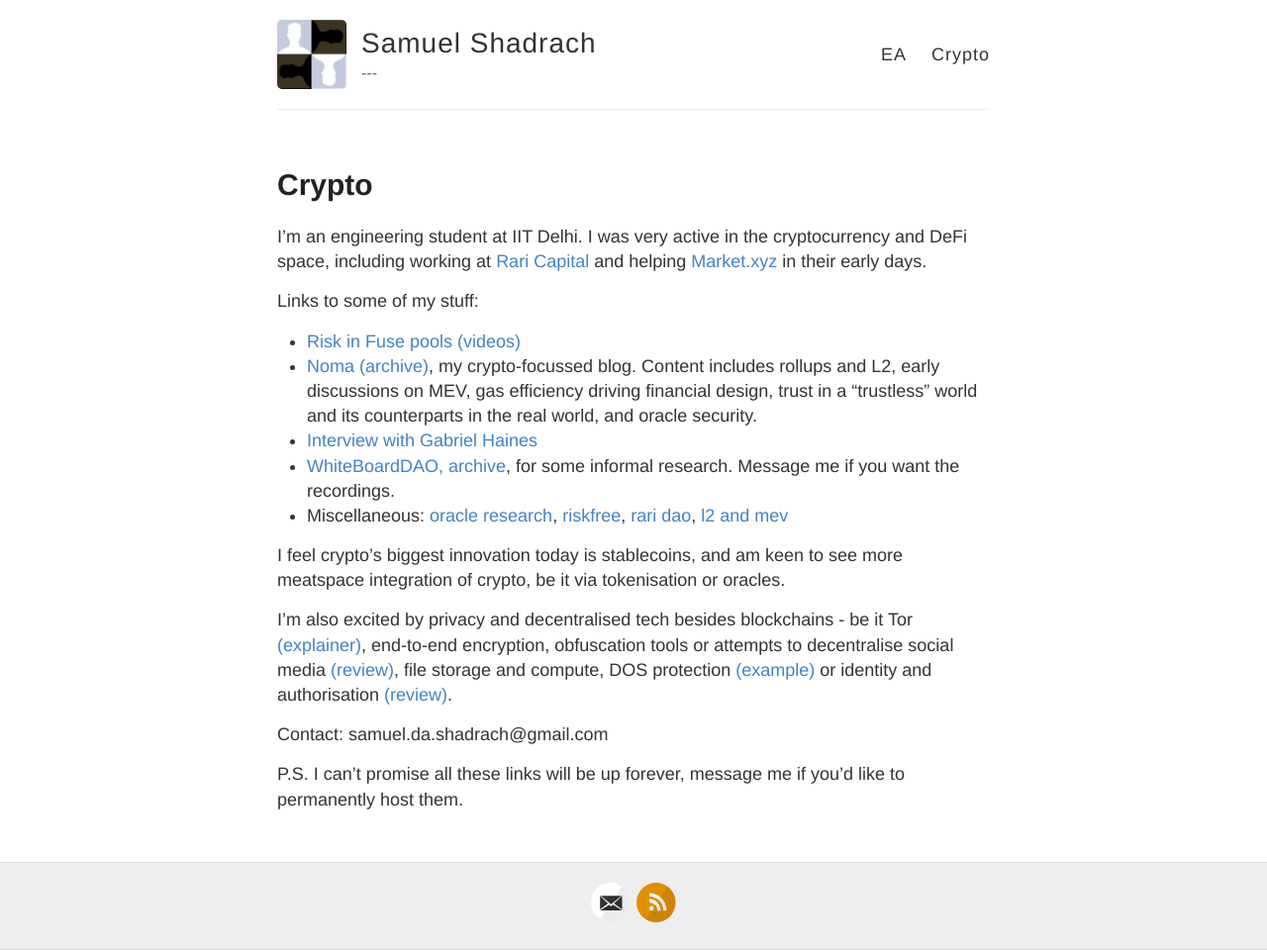
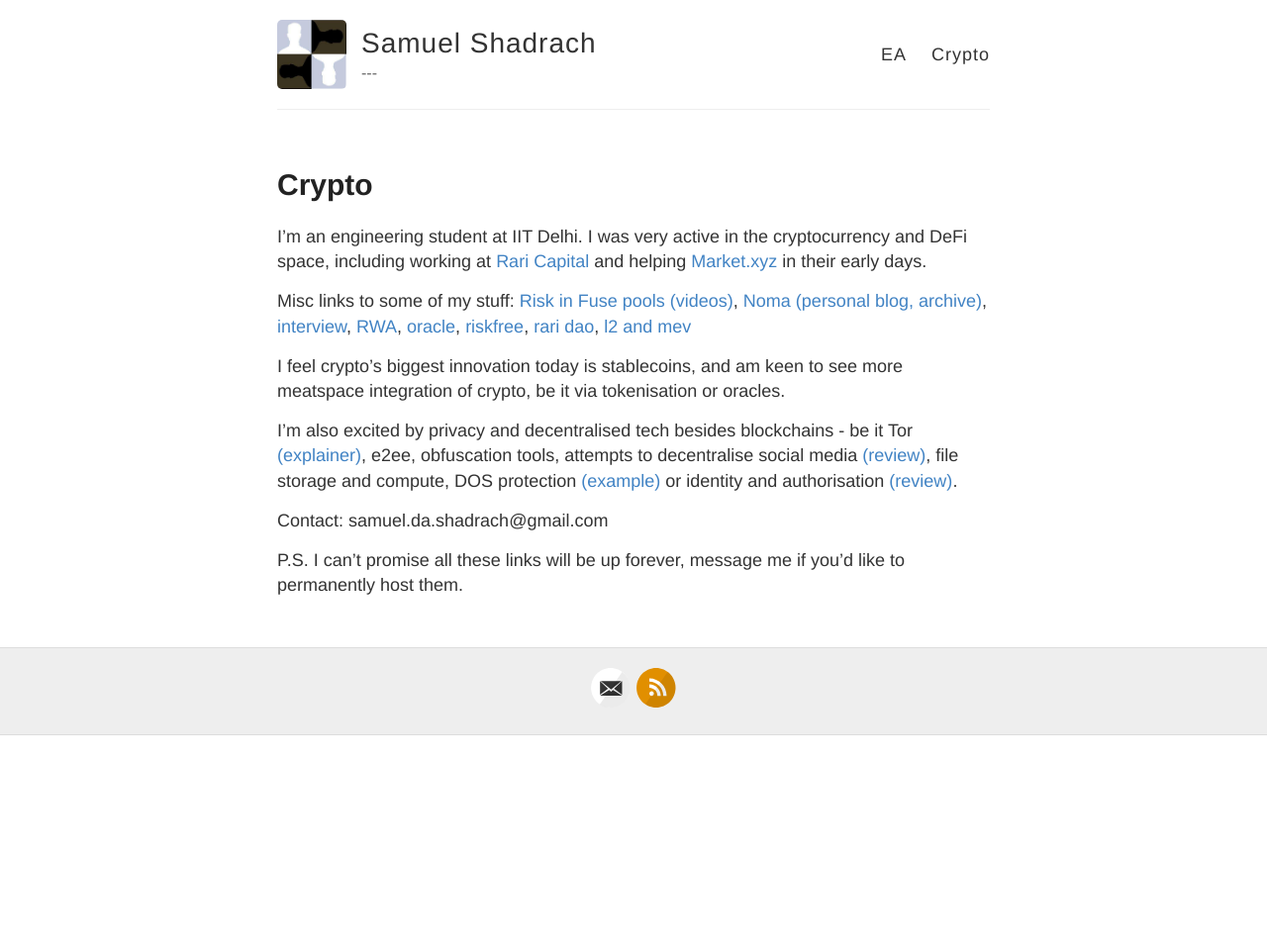
Before and after one commit to samueldashadrach/samueldashadrach.github.io, a Jekyll site: the page built from Crypto.md, in a window 1280 px wide. Shown: the whole page at 99% size. Built offline with Jekyll 4.4.1, drawn with Linux system fonts in a browser that asks for light colours; after the commit the page ends 900 px from its top, so only the background shows below that.

Commit message:
Update Crypto.md

```diff
--- a/Crypto.md
+++ b/Crypto.md
@@ -6,17 +6,11 @@ permalink: /Crypto/
 
 I'm an engineering student at IIT Delhi. I was very active in the cryptocurrency and DeFi space, including working at [Rari Capital](http://rari.capital/) and helping [Market.xyz](http://market.xyz/) in their early days.
 
-Links to some of my stuff:
-
- - [Risk in Fuse pools (videos)](https://drive.google.com/file/d/1vejTh16omTQ0JuBWunc-oTnB7xsgePu0/view?usp=sharing)
- - [Noma (archive)](https://github.com/samueldashadrach/noma-archive), my crypto-focussed blog. Content includes rollups and L2, early discussions on MEV, gas efficiency driving financial design, trust in a "trustless" world and its counterparts in the real world, and oracle security.
- - [Interview with Gabriel Haines](https://www.youtube.com/watch?v=y3UIUKJVQY8)
- - [WhiteBoardDAO, archive](https://github.com/samueldashadrach/whiteboardDAO-archive), for some informal research. Message me if you want the recordings.
- - Miscellaneous: [oracle research](https://gov.uniswap.org/t/uni-should-become-an-oracle-token/11988/30), [riskfree](https://emilythemeily.medium.com/who-wants-a-risk-free-18-1acda3952ce2), [rari dao](https://medium.com/rari-capital/version-2-the-future-of-the-rari-capital-dao-9d2c37027752), [l2 and mev](https://docs.google.com/presentation/d/1uX2JAGpz4KTb_91kHHmniVR5cNiqOCFTIqI2VWcxAAI/edit#slide=id.p)
+Misc links to some of my stuff: [Risk in Fuse pools (videos)](https://drive.google.com/file/d/1vejTh16omTQ0JuBWunc-oTnB7xsgePu0/view?usp=sharing), [Noma (personal blog, archive)](https://github.com/samueldashadrach/noma-archive), [interview](https://www.youtube.com/watch?v=y3UIUKJVQY8), [RWA](https://github.com/samueldashadrach/whiteboardDAO-archive), [oracle](https://gov.uniswap.org/t/uni-should-become-an-oracle-token/11988/30), [riskfree](https://emilythemeily.medium.com/who-wants-a-risk-free-18-1acda3952ce2), [rari dao](https://medium.com/rari-capital/version-2-the-future-of-the-rari-capital-dao-9d2c37027752), [l2 and mev](https://docs.google.com/presentation/d/1uX2JAGpz4KTb_91kHHmniVR5cNiqOCFTIqI2VWcxAAI/edit#slide=id.p)
 
 I feel crypto's biggest innovation today is stablecoins, and am keen to see more meatspace integration of crypto, be it via tokenisation or oracles.
 
-I'm also excited by privacy and decentralised tech besides blockchains - be it Tor [(explainer)](https://skerritt.blog/how-does-tor-really-work/), end-to-end encryption, obfuscation tools or attempts to decentralise social media [(review)](https://matrix.org/_matrix/media/r0/download/twitter.modular.im/981b258141aa0b197804127cd2f7d298757bad20), file storage and compute, DOS protection [(example)](https://ethresear.ch/t/decentralised-cloudflare-using-rln-and-rich-user-identities/10774) or identity and authorisation [(review)](https://arxiv.org/abs/2008.05300).
+I'm also excited by privacy and decentralised tech besides blockchains - be it Tor [(explainer)](https://skerritt.blog/how-does-tor-really-work/), e2ee, obfuscation tools, attempts to decentralise social media [(review)](https://matrix.org/_matrix/media/r0/download/twitter.modular.im/981b258141aa0b197804127cd2f7d298757bad20), file storage and compute, DOS protection [(example)](https://ethresear.ch/t/decentralised-cloudflare-using-rln-and-rich-user-identities/10774) or identity and authorisation [(review)](https://arxiv.org/abs/2008.05300).
 
 Contact: samuel.da.shadrach@gmail.com
 
```
